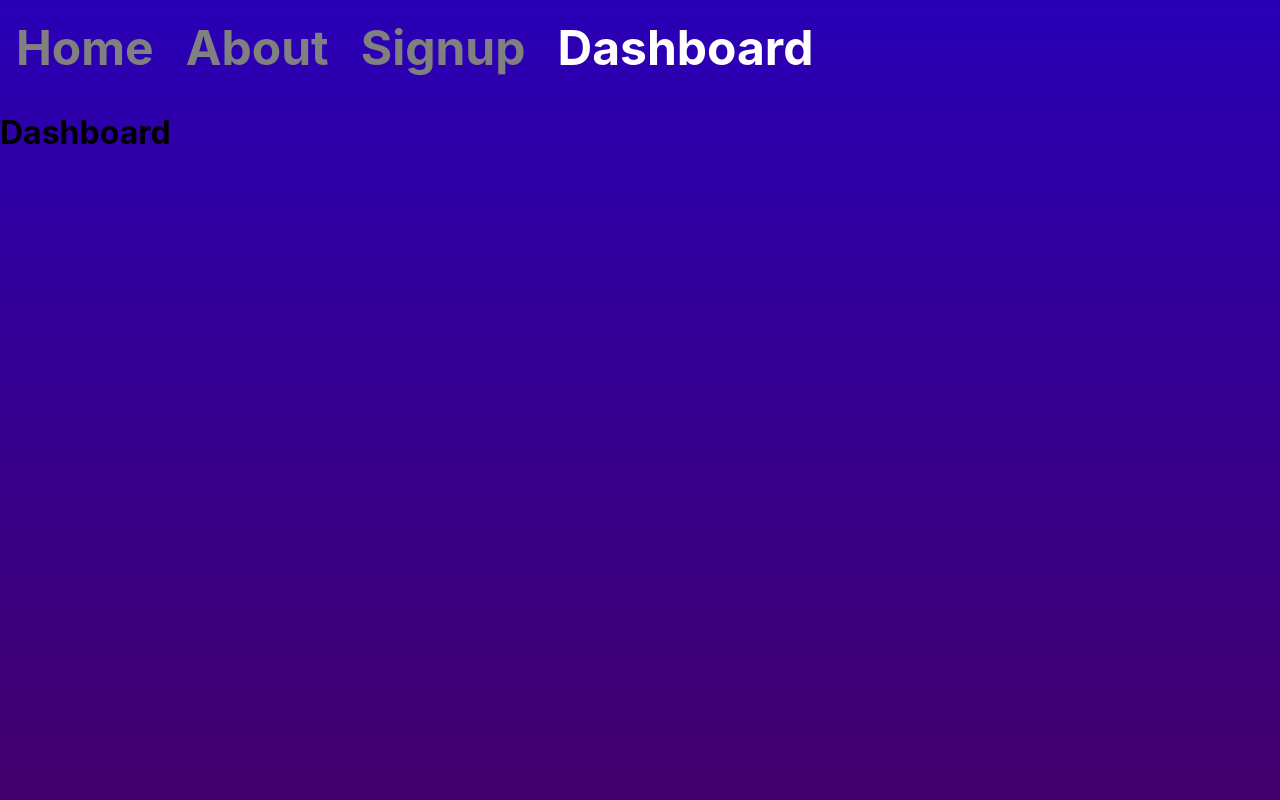
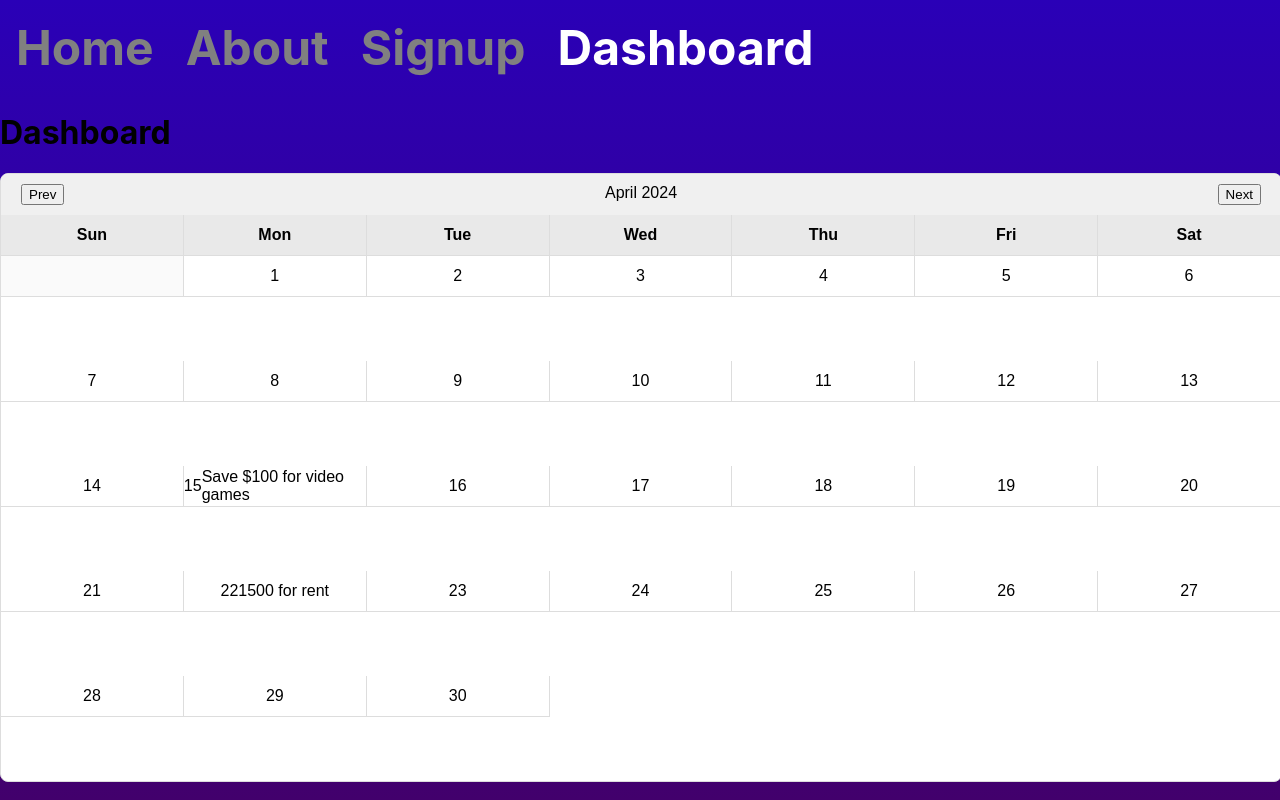
Before and after one commit to MichaelLog1/bankruptcy, a React (Create React App) app in the folder banruptcy/Frontend/: page /Dashboard in a window 1280 px wide. Built offline with nearby package versions, Linux system fonts and the light colour scheme.

Commit message:
Some changes to the calendar

```diff
--- a/banruptcy/Frontend/src/Components/Calendar/Calendar.css
+++ b/banruptcy/Frontend/src/Components/Calendar/Calendar.css
@@ -1,3 +1,44 @@
-.sidenav {
+.calendar {
+    font-family: Arial, sans-serif;
+    width: 100%;
+    max-width: 1300px;
+    margin: 20px 20px 20px 0;
+    border: 1px solid #ddd;
+    border-radius: 8px;
+    overflow: hidden;
+    background-color: #ffffff;
+  }
 
-}
+  .calendar-nav {
+    display: flex;
+    justify-content: space-between;
+    background-color: #f0f0f0;
+    padding: 10px 20px;
+  }
+
+  .calendar-header, .calendar-grid {
+    display: grid;
+    grid-template-columns: repeat(7, 1fr);
+  }
+
+  .calendar-day-name, .calendar-day {
+    border-right: 1px solid #ddd;
+    border-bottom: 1px solid #ddd;
+    height: 40px;
+    display: flex;
+    align-items: center;
+    justify-content: center;
+  }
+
+  .calendar-day-name {
+    background-color: #e9e9e9;
+    font-weight: bold;
+  }
+
+  .calendar-grid {
+    min-height: 525px;
+  }
+
+  .calendar-day.empty {
+    background-color: #fafafa;
+  }
--- a/banruptcy/Frontend/src/Components/Calendar/Calendar.js
+++ b/banruptcy/Frontend/src/Components/Calendar/Calendar.js
@@ -1,12 +1,83 @@
 import React, { useState } from 'react';
-import './Calendar.css'
+import './Calendar.css'; // Ensure this path is correct for your CSS file
 
-const Calendar = (props) => {
-return (
-<div>
-    <h1></h1>
-</div>
- );
+const Calendar = () => {
+  const [currentDate, setCurrentDate] = useState(new Date());
+
+  const daysOfWeek = ['Sun', 'Mon', 'Tue', 'Wed', 'Thu', 'Fri', 'Sat'];
+  const months = ["January", "February", "March", "April", "May", "June", "July", "August", "September", "October", "November", "December"];
+
+  const daysInMonth = (month, year) => new Date(year, month + 1, 0).getDate();
+  const firstDayOfMonth = (month, year) => new Date(year, month, 1).getDay();
+
+  const renderDaysOfWeek = () => {
+    return daysOfWeek.map(day => (
+      <div key={day} className="calendar-day-name">
+        {day}
+      </div>
+    ));
+  };
+
+  const [events, setEvents] = useState([
+    { id: 1, date: '2024-04-15', description: 'Save $100 for video games' },
+    { id: 2, date: '2024-04-22', description: '1500 for rent' }
+  ]);
+
+
+
+  const renderDates = () => {
+    const month = currentDate.getMonth();
+    const year = currentDate.getFullYear();
+    const days = daysInMonth(month, year);
+    const firstDay = firstDayOfMonth(month, year);
+
+    const dates = [];
+    for (let i = 0; i < firstDay; i++) {
+      dates.push(<div key={`empty-${i}`} className="calendar-day empty"></div>);
+    }
+
+    for (let i = 1; i <= days; i++) {
+      const dateStr = `${year}-${String(month + 1).padStart(2, '0')}-${String(i).padStart(2, '0')}`;
+
+      const dayEvents = events.filter(event => event.date === dateStr);
+
+      dates.push(
+        <div key={i} className="calendar-day">
+          {i}
+          {dayEvents.map(event => (
+            <div key={event.id} className="event">{event.description}</div>
+          ))}
+        </div>
+      );
+    }
+
+    return dates;
+  };
+
+  const nextMonth = () => {
+    setCurrentDate(new Date(currentDate.getFullYear(), currentDate.getMonth() + 1, 1));
+  };
+
+  const prevMonth = () => {
+    setCurrentDate(new Date(currentDate.getFullYear(), currentDate.getMonth() - 1, 1));
+  };
+
+
+  return (
+    <div className="calendar">
+      <div className="calendar-nav">
+        <button onClick={prevMonth}>Prev</button>
+        <span>{months[currentDate.getMonth()]} {currentDate.getFullYear()}</span>
+        <button onClick={nextMonth}>Next</button>
+      </div>
+      <div className="calendar-header">
+        {renderDaysOfWeek()}
+      </div>
+      <div className="calendar-grid">
+        {renderDates()}
+      </div>
+    </div>
+  );
 };
 
 export default Calendar;
```
